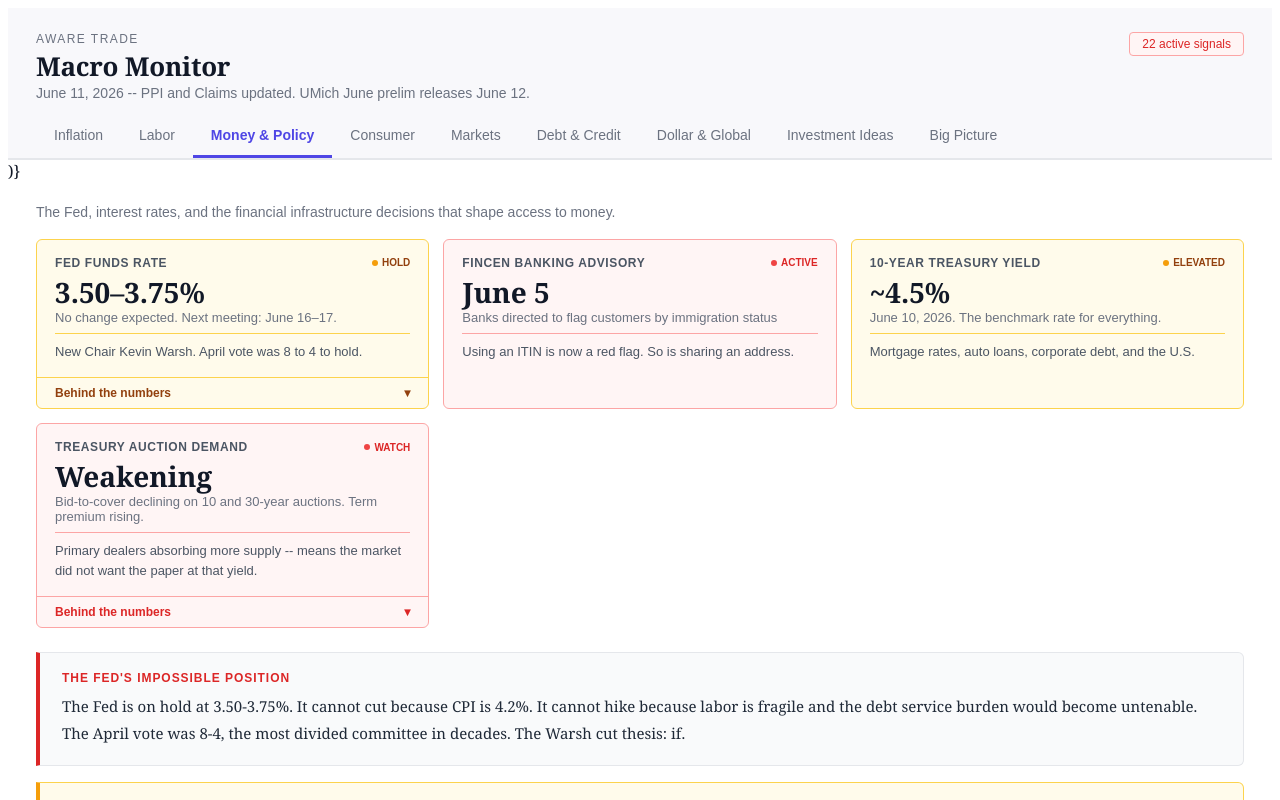
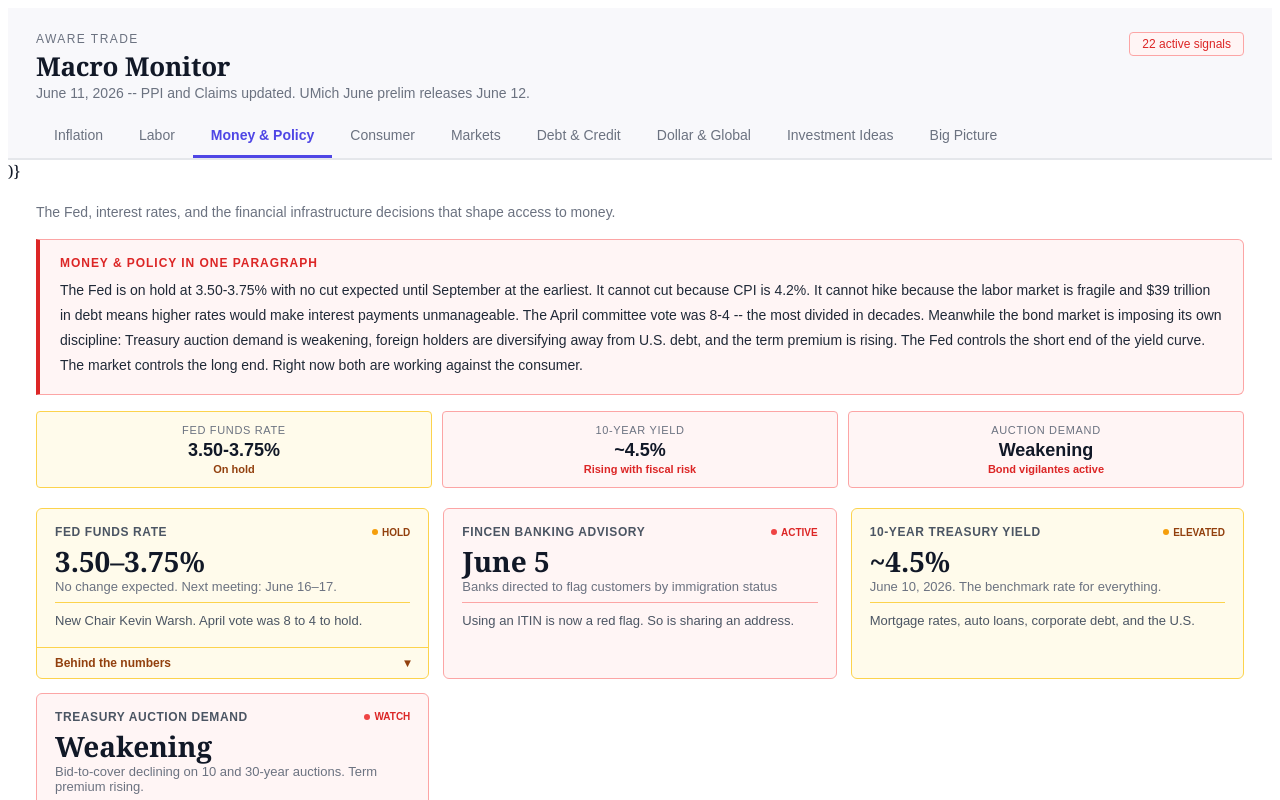
Before and after one commit to pamtulip/aware-trade-tools, a React (Vite) app: page /monitor in a window 1280 px wide. Both pictures are taken after a click on the button "Money & Policy". Shown: the top 800 px of the page. Built offline with nearby package versions, Linux system fonts and the light colour scheme.

Commit message:
Update MacroMonitor.jsx

```diff
--- a/src/pages/MacroMonitor.jsx
+++ b/src/pages/MacroMonitor.jsx
@@ -290,6 +290,34 @@ export default function MacroMonitor() {
           <p style={{ fontSize: "14px", color: "#6b7280", marginTop: 0, marginBottom: "16px", fontFamily: "sans-serif", lineHeight: 1.5 }}>
             The Fed, interest rates, and the financial infrastructure decisions that shape access to money.
           </p>
+
+          {/* Summary card */}
+          <div style={{ background: "#fff5f5", border: "1px solid #fca5a5", borderLeft: "4px solid #dc2626", borderRadius: "0 6px 6px 0", padding: "16px 20px", marginBottom: "16px" }}>
+            <div style={{ fontSize: "12px", color: "#dc2626", fontWeight: "700", textTransform: "uppercase", letterSpacing: "0.08em", marginBottom: "8px", fontFamily: "sans-serif" }}>Money & Policy in One Paragraph</div>
+            <div style={{ fontSize: "14px", color: "#1f2937", lineHeight: 1.8, fontFamily: "sans-serif" }}>
+              The Fed is on hold at 3.50-3.75% with no cut expected until September at the earliest. It cannot cut because CPI is 4.2%. It cannot hike because the labor market is fragile and $39 trillion in debt means higher rates would make interest payments unmanageable. The April committee vote was 8-4 -- the most divided in decades. Meanwhile the bond market is imposing its own discipline: Treasury auction demand is weakening, foreign holders are diversifying away from U.S. debt, and the term premium is rising. The Fed controls the short end of the yield curve. The market controls the long end. Right now both are working against the consumer.
+            </div>
+          </div>
+
+          {/* Three-box status */}
+          <div style={{ display: "grid", gridTemplateColumns: "repeat(3, 1fr)", gap: "10px", marginBottom: "20px" }}>
+            {[
+              { label: "Fed Funds Rate", value: "3.50-3.75%", status: "On hold", signal: "yellow" },
+              { label: "10-Year Yield", value: "~4.5%", status: "Rising with fiscal risk", signal: "red" },
+              { label: "Auction Demand", value: "Weakening", status: "Bond vigilantes active", signal: "red" },
+            ].map((item, i) => {
+              const colors = { red: { bg: "#fff5f5", border: "#fca5a5", text: "#dc2626" }, yellow: { bg: "#fffbeb", border: "#fcd34d", text: "#92400e" } };
+              const c = colors[item.signal];
+              return (
+                <div key={i} style={{ background: c.bg, border: `1px solid ${c.border}`, borderRadius: "4px", padding: "12px 14px", textAlign: "center" }}>
+                  <div style={{ fontSize: "11px", color: "#6b7280", fontFamily: "sans-serif", textTransform: "uppercase", letterSpacing: "0.06em", marginBottom: "4px" }}>{item.label}</div>
+                  <div style={{ fontSize: "18px", fontWeight: "700", color: "#111827", fontFamily: "sans-serif", marginBottom: "2px" }}>{item.value}</div>
+                  <div style={{ fontSize: "11px", color: c.text, fontFamily: "sans-serif", fontWeight: "600" }}>{item.status}</div>
+                </div>
+              );
+            })}
+          </div>
+
           <div style={{ display: "grid", gridTemplateColumns: "repeat(auto-fill, minmax(300px, 1fr))", gap: "14px", marginBottom: "24px" }}>
             {data.indicators.filter(d => d.category === "monetary" || d.category === "money" || d.category === "policy").map((item) => {
               const c = signalColors[item.signal];
```
